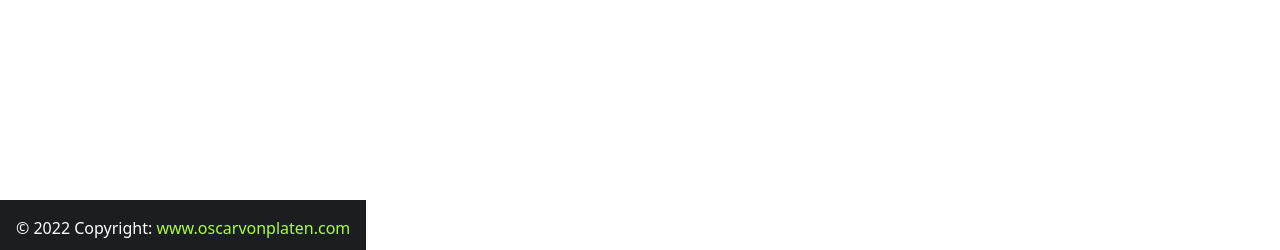
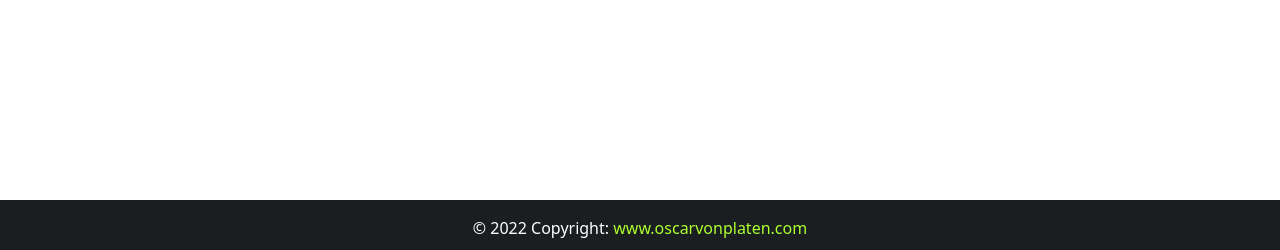
Before and after one commit to Emmanuel-Reynoso/Django-base, a Django app: page / in a window 1280 px wide. Shown: the part 550-800 px from the top of the page. Run offline with Django 4.2, Linux system fonts and the light colour scheme; the visitor is signed in with stand-in values (Sample User, id 1); data that the repository does not hold is empty; some libraries are stand-ins or nearby versions.

Commit message:
update v-3

```diff
--- a/App/static/css/style.css
+++ b/App/static/css/style.css
@@ -16,6 +16,8 @@ body {
     position: fixed;
     left: 0;
     bottom: 0;
+    width: 100%;
+    text-align: center;
 }
 
 #footer,
```
